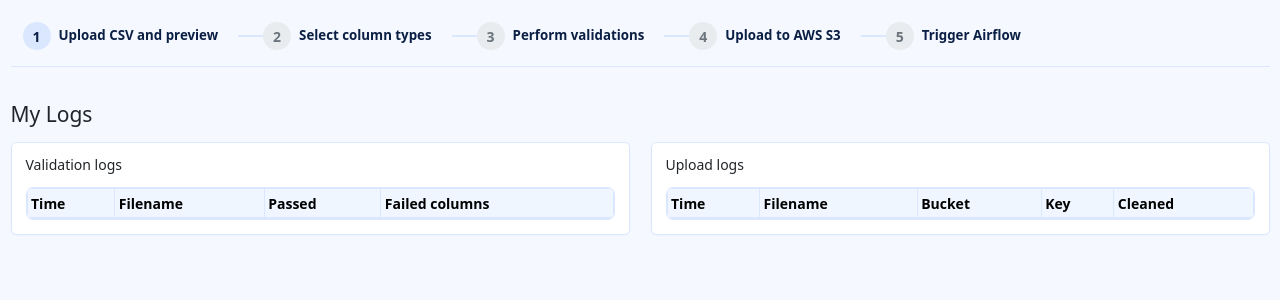
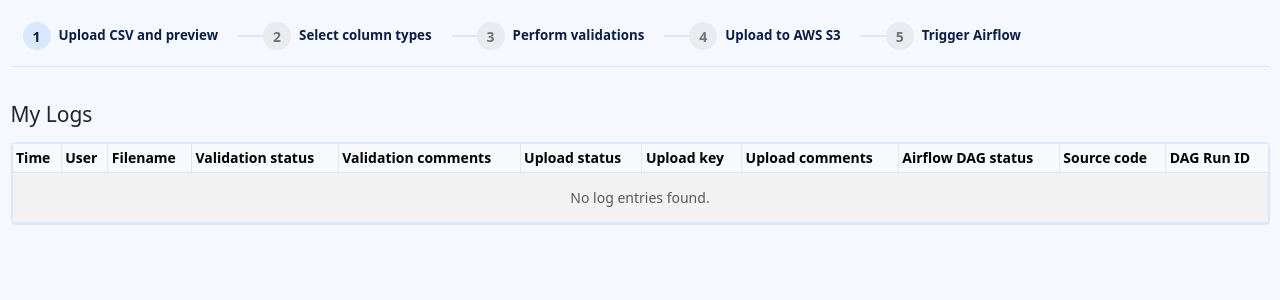
Before and after one commit to suseel96/ndap_data_validator, a FastAPI app: template templates/user_logs.html in a window 1280 px wide. Shown: the part 42-342 px from the top of the page. Run offline with FastAPI, Linux system fonts and the light colour scheme; the template is opened without the code that fills it, so the values that code supplies are empty.

Commit message:
modified logs

```diff
--- a/main.py
+++ b/main.py
@@ -586,7 +586,6 @@ async def upload(
             df,
             role_selection,
             measure_type_selection,
-            time_date_only=False,
         )
 
         if not s3_bucket:
@@ -637,7 +636,15 @@ async def upload(
         }
 
         try:
-            DB.log_upload(token, get_username(request), s3_bucket, key, s3_uri, True)
+            DB.log_upload(
+                token,
+                get_username(request),
+                s3_bucket,
+                key,
+                s3_uri,
+                status="Success",
+                comments="Upload completed",
+            )
         except Exception:
             pass
 
@@ -797,11 +804,24 @@ async def airflow_trigger_post(
         airflow_run_url = f"{airflow_base.rstrip('/')}{run_path}"
         airflow_embed_url = f"{embed_base.rstrip('/')}{run_path}"
         STEP_COMPLETION[token].add(5)
+        try:
+            DB.update_upload_airflow(
+                token,
+                dag_status="Triggered",
+                dag_run_id=airflow_dag_run_id,
+                comments="",
+            )
+        except Exception:
+            pass
     else:
         if isinstance(info, dict):
             airflow_error = info.get("error") or info.get("message") or info.get("raw")
         else:
             airflow_error = str(info)
+        try:
+            DB.update_upload_airflow(token, dag_status="Failed", comments=airflow_error or "")
+        except Exception:
+            pass
         return _render_trigger_with_error(airflow_error or "Failed to trigger Airflow DAG.")
 
     meta = _get_meta(token)
@@ -872,10 +892,16 @@ async def admin_logs(request: Request, username: str | None = None):
         return RedirectResponse(url="/login", status_code=302)
     if not require_admin(request):
         return RedirectResponse(url="/", status_code=302)
-    validation_logs = DB.list_validation_logs(username=username or None)
-    upload_logs = DB.list_upload_logs(username=username or None)
+    pipeline_logs = DB.list_pipeline_logs(username=username or None)
     return templates.TemplateResponse(
-        "admin_logs.html", {"request": request, "title": "Logs", "validation_logs": validation_logs, "upload_logs": upload_logs, "filter_username": username or "", "show_stepper": False},
+        "admin_logs.html",
+        {
+            "request": request,
+            "title": "Logs",
+            "pipeline_logs": pipeline_logs,
+            "filter_username": username or "",
+            "show_stepper": False,
+        },
     )
 
 
@@ -884,10 +910,15 @@ async def user_logs(request: Request):
     if not require_login(request):
         return RedirectResponse(url="/login", status_code=302)
     username = get_username(request)
-    validation_logs = DB.list_validation_logs(username=username)
-    upload_logs = DB.list_upload_logs(username=username)
+    pipeline_logs = DB.list_pipeline_logs(username=username)
     return templates.TemplateResponse(
-        "user_logs.html", {"request": request, "title": "My Logs", "validation_logs": validation_logs, "upload_logs": upload_logs, "show_stepper": False},
+        "user_logs.html",
+        {
+            "request": request,
+            "title": "My Logs",
+            "pipeline_logs": pipeline_logs,
+            "show_stepper": False,
+        },
     )
 
 
@@ -970,6 +1001,7 @@ async def airflow(request: Request, url: str | None = None):
 async def airflow_run_status(request: Request, dag_id: str, dag_run_id: str):
     if not require_login(request):
         return JSONResponse({"error": "Not authenticated"}, status_code=401)
+    token_param = request.query_params.get("token")
     dag_id = (dag_id or "").strip()
     dag_run_id = (dag_run_id or "").strip()
     if not dag_id or not dag_run_id:
@@ -1027,8 +1059,20 @@ async def airflow_run_status(request: Request, dag_id: str, dag_run_id: str):
         if not tasks_success:
             payload["tasks_error"] = tasks_info
     payload["tasks"] = tasks
+    payload["dag_run_id"] = dag_run_id
     if source_code:
         payload["source_code"] = source_code
+    if token_param:
+        try:
+            status_label = state.title() if state else None
+            DB.update_upload_airflow(
+                token_param,
+                dag_status=status_label,
+                dag_run_id=dag_run_id,
+                source_code=source_code if source_code else None,
+            )
+        except Exception:
+            pass
     return JSONResponse(payload)
 
 
--- a/templates/s3_upload.html
+++ b/templates/s3_upload.html
@@ -14,10 +14,7 @@
   {% endif %}
   <form method="post" action="/upload" class="mt-3">
     <input type="hidden" name="token" value="{{ token }}" />
-    <input type="hidden" name="columns" value="{{ '|||' . join(columns) }}" />
-    <input type="hidden" name="time_date_only" value="" />
-
-    {% for col in columns %}
+    <input type="hidden" name="columns" value="{{ '|||' . join(columns) }}" />{% for col in columns %}
       <input type="hidden" name="role_{{ col }}" value="{{ role_selection[col] }}" />
     {% endfor %}
 
--- a/templates/user_logs.html
+++ b/templates/user_logs.html
@@ -3,57 +3,49 @@
 {% block content %}
   <h4 class="mb-3">My Logs</h4>
 
-  <div class="row g-4">
-    <div class="col-md-6">
-      <div class="card p-3">
-        <h6>Validation logs</h6>
-        <div class="table-scroll mt-2"><table class="table table-sm table-striped">
-          <thead>
+  <div class="card">
+    <div class="card-body p-0">
+      <div class="table-responsive">
+        <table class="table table-sm table-striped mb-0">
+          <thead class="table-light">
             <tr>
               <th>Time</th>
+              <th>User</th>
               <th>Filename</th>
-              <th>Passed</th>
-              <th>Failed columns</th>
+              <th>Validation status</th>
+              <th>Validation comments</th>
+              <th>Upload status</th>
+              <th>Upload key</th>
+              <th>Upload comments</th>
+              <th>Airflow DAG status</th>
+              <th>Source code</th>
+              <th>DAG Run ID</th>
             </tr>
           </thead>
           <tbody>
-            {% for r in validation_logs %}
+            {% if pipeline_logs %}
+              {% for row in pipeline_logs %}
+                <tr>
+                  <td>{{ row.event_time or '' }}</td>
+                  <td>{{ row.username or '' }}</td>
+                  <td>{{ row.filename or '' }}</td>
+                  <td>{{ row.validation_status or 'Not run' }}</td>
+                  <td>{{ row.validation_comments or '' }}</td>
+                  <td>{{ row.upload_status or '' }}</td>
+                  <td><code>{{ row.upload_key or '' }}</code></td>
+                  <td>{{ row.upload_comments or '' }}</td>
+                  <td>{{ row.airflow_status or 'Not triggered' }}</td>
+                  <td>{{ row.source_code or 'N/A' }}</td>
+                  <td><code>{{ row.dag_run_id or '' }}</code></td>
+                </tr>
+              {% endfor %}
+            {% else %}
               <tr>
-                <td>{{ r.created_at }}</td>
-                <td>{{ r.filename or '' }}</td>
-                <td>{{ 'Yes' if r.passed else 'No' }}</td>
-                <td>{{ r.failed_columns }}</td>
+                <td colspan="11" class="text-center text-muted py-3">No log entries found.</td>
               </tr>
-            {% endfor %}
+            {% endif %}
           </tbody>
-        </table></div>
-      </div>
-    </div>
-    <div class="col-md-6">
-      <div class="card p-3">
-        <h6>Upload logs</h6>
-        <div class="table-scroll mt-2"><table class="table table-sm table-striped">
-          <thead>
-            <tr>
-              <th>Time</th>
-              <th>Filename</th>
-              <th>Bucket</th>
-              <th>Key</th>
-              <th>Cleaned</th>
-            </tr>
-          </thead>
-          <tbody>
-            {% for r in upload_logs %}
-              <tr>
-                <td>{{ r.created_at }}</td>
-                <td>{{ r.filename or '' }}</td>
-                <td>{{ r.bucket }}</td>
-                <td><code>{{ r.object_key }}</code></td>
-                <td>{{ 'Yes' if r.cleaned else 'No' }}</td>
-              </tr>
-            {% endfor %}
-          </tbody>
-        </table></div>
+        </table>
       </div>
     </div>
   </div>
```
Also changed, not shown: templates/admin_logs.html (+33 -45 lines), templates/result.html (+10 -2 lines), utils/db.py (+147 -22 lines).
